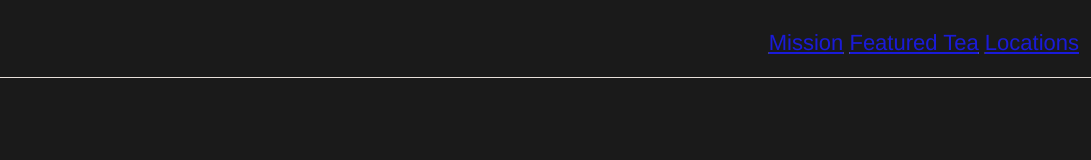
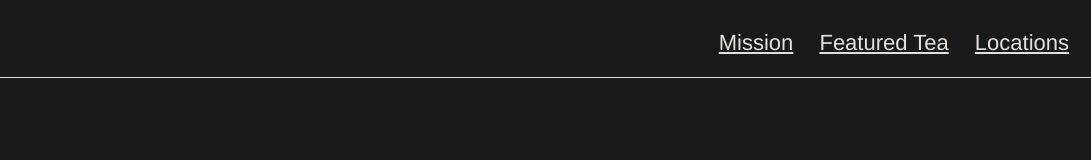
Before and after one commit to lanceperry3/tea_cozy, a plain HTML site: page index.html in a window 1280 px wide. Shown: the full height of the page, 189-1280 px from the left. Drawn offline with Linux system fonts and the light colour scheme.

Commit message:
Finalize the top header

```diff
--- a/resources/css/style.css
+++ b/resources/css/style.css
@@ -33,8 +33,9 @@ header img {
  header nav {
   padding-right: 20px;
 }
-header span {
+header span a {
   display: inline-block;
+  padding: 10px;
   text-decoration: underline;
-  color: white;
+  color: seashell;
 }
```
